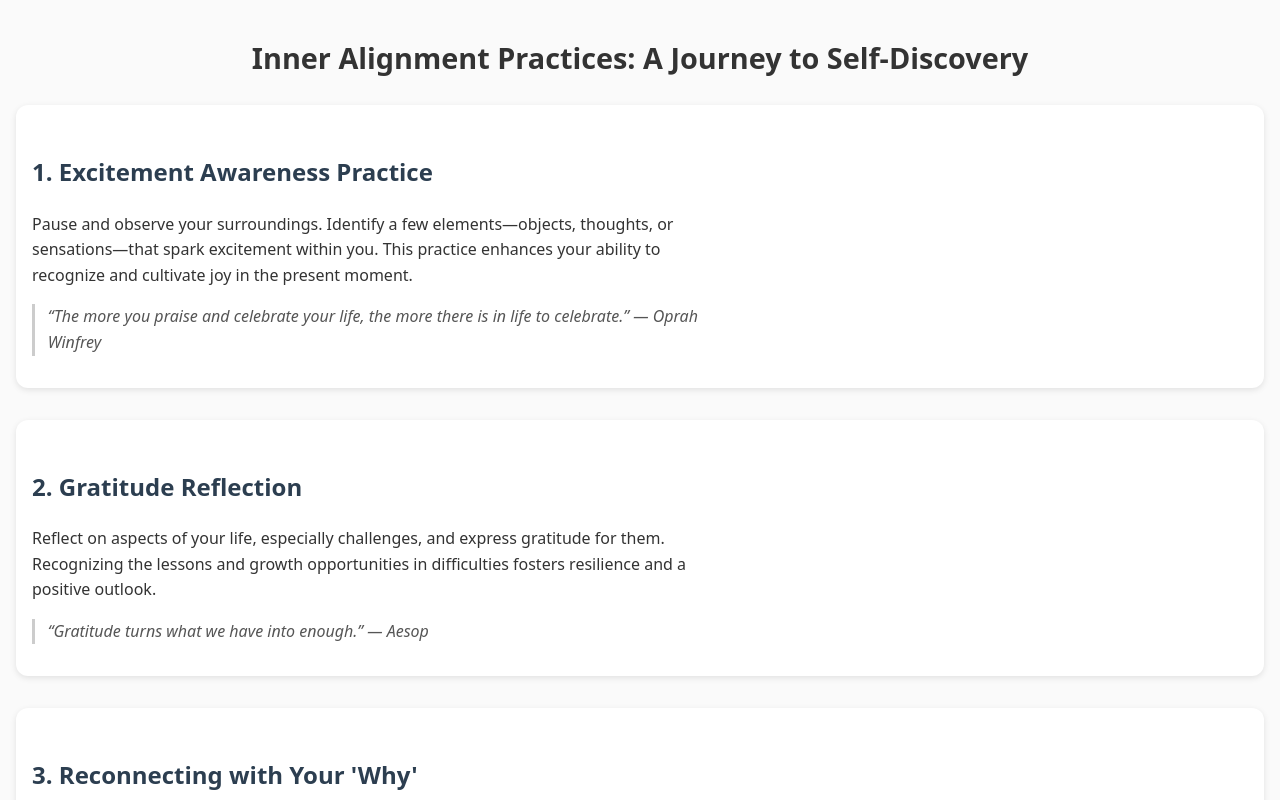
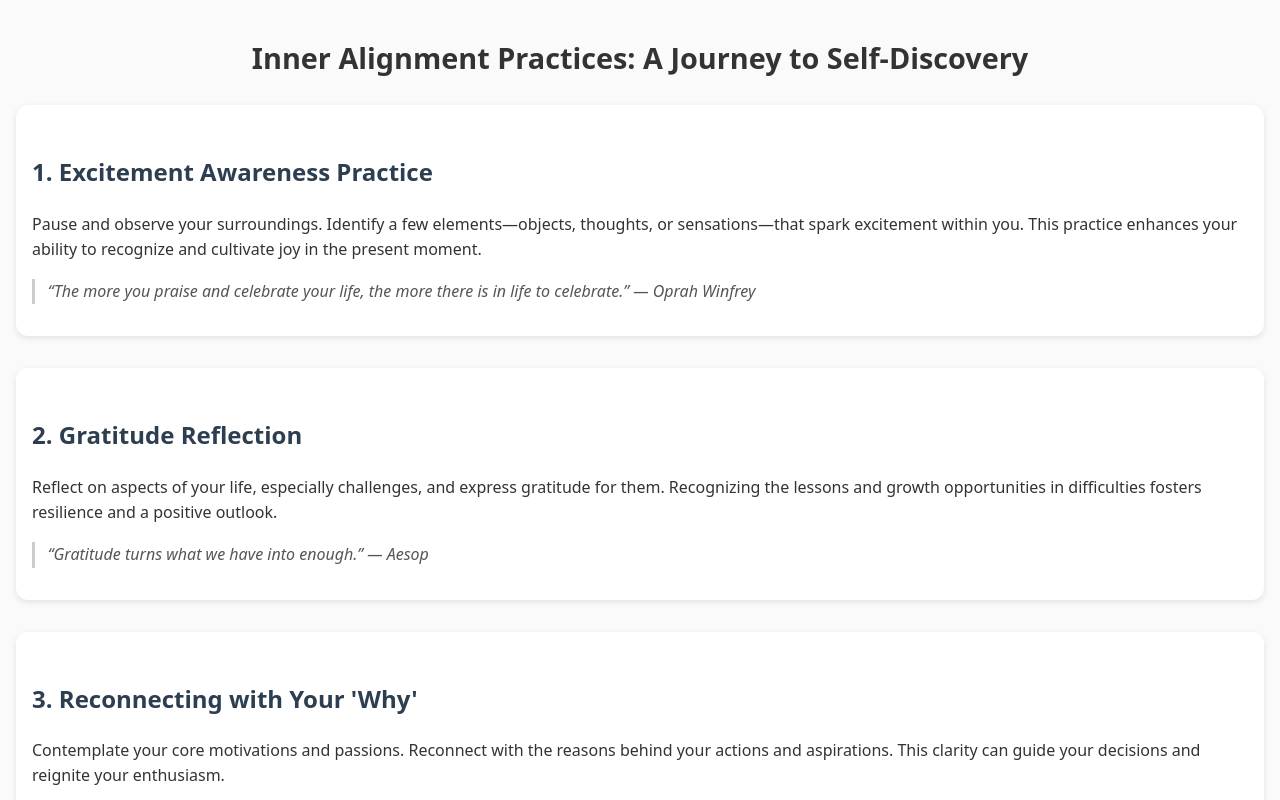
Before and after one commit to LupiCode/inner-alignment, a plain HTML site: page index.html in a window 1280 px wide. Shown: the top 800 px of the page. Drawn offline with nearby package versions, Linux system fonts and the light colour scheme.

Commit message:
Update style.css

```diff
--- a/style.css
+++ b/style.css
@@ -26,11 +26,6 @@ h2 {
         color: #2c3e50;
         font-size: 1,3rem;
     }
-
-p, label, textarea {
-        font-size: 1rem;
-        max-width: 700px;
-}
 
 iframe {
         display: block;
```
